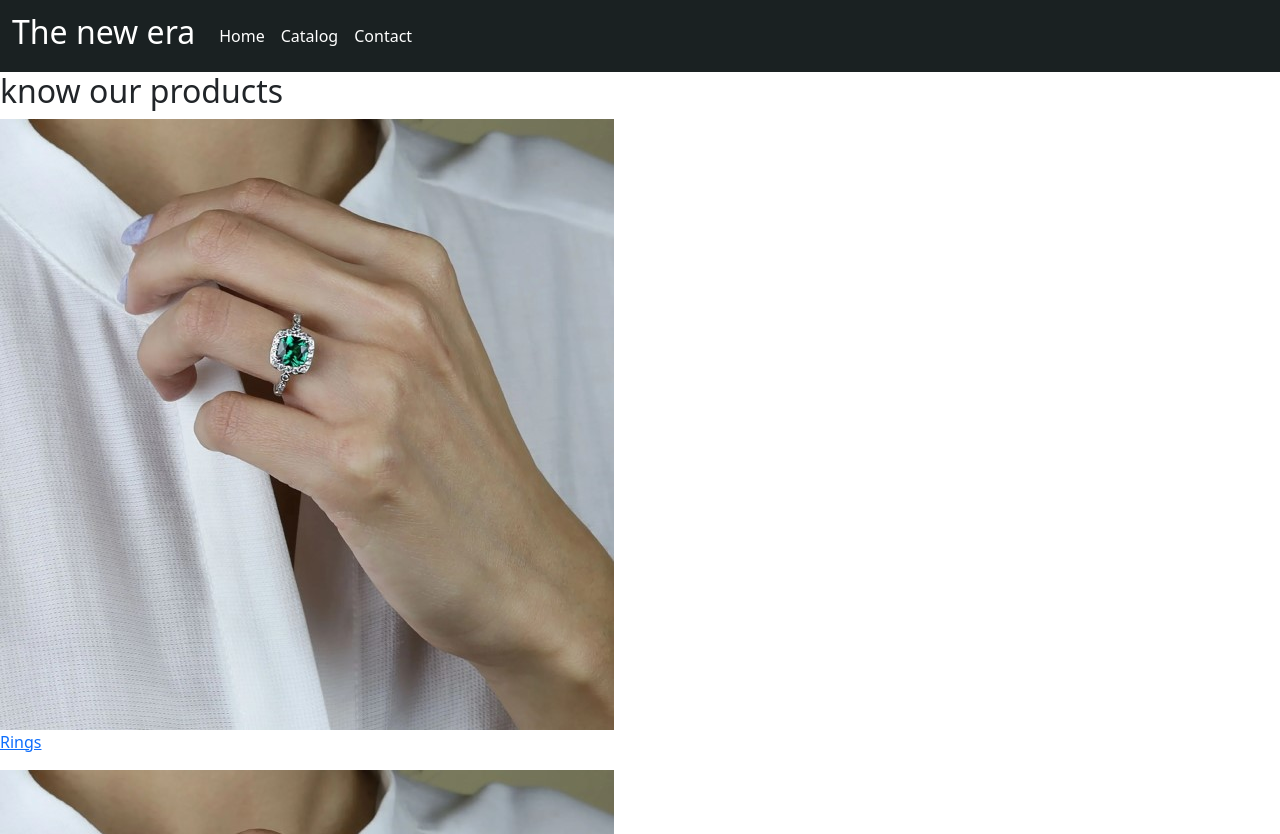
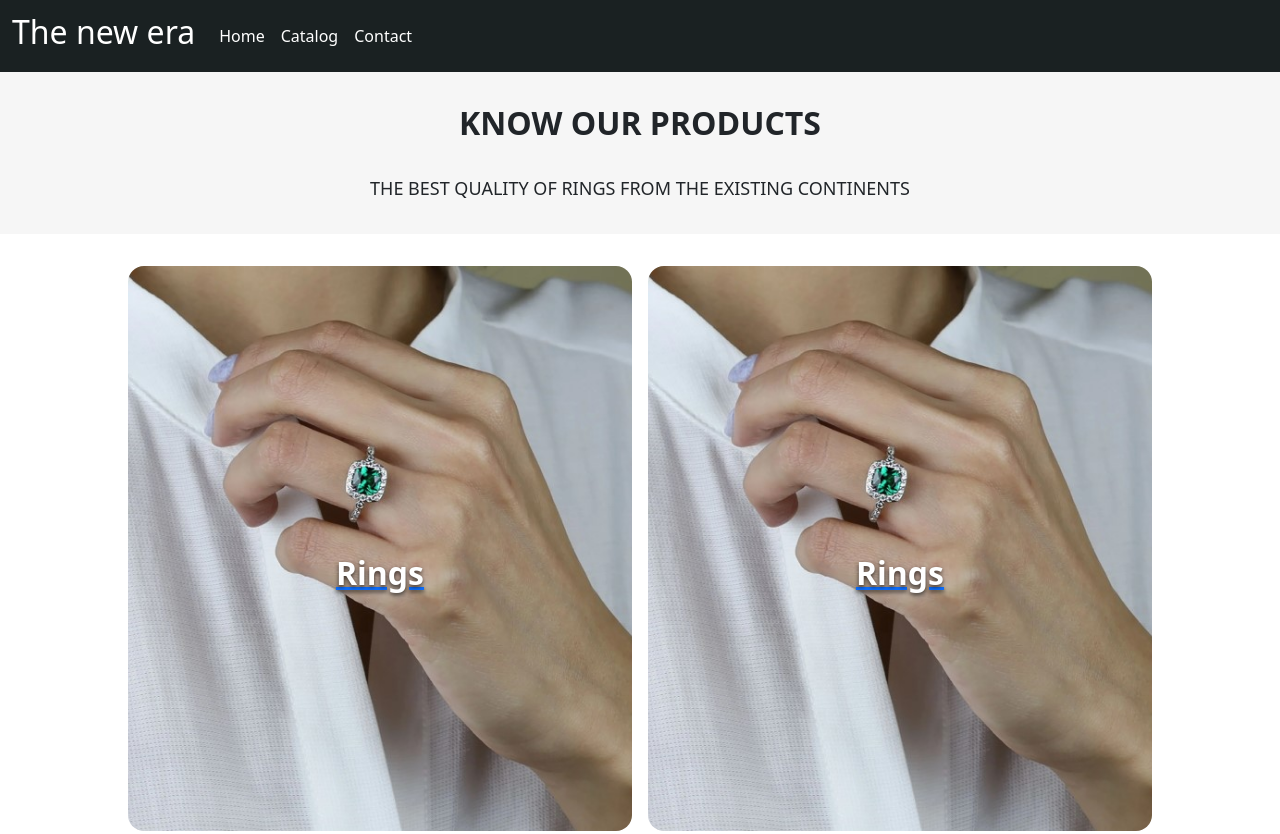
Before and after one commit to IvanGamezAlvarez/The-New-Era, a website: page pages/catalog.html in a window 1280 px wide. Shown: the top 834 px of the page. Drawn offline with nearby package versions, Linux system fonts and the light colour scheme; a web font is replaced by a local one.

Commit message:
adding adding

```diff
--- a/pages/catalog.html
+++ b/pages/catalog.html
@@ -35,41 +35,81 @@
     </nav>
 
     <main>
-        <h2>know our products</h2>
-        <div class="catalog-Index">
+        <h2 class="catalog-title">know our products</h2>
+        <p class="catalog-description"> The best quality of rings from the existing continents</p>
+        <div class="catalog-index">
+            <div class="catalog-card">
                 <a href="#">
+
+
                     <img src="../img/anillo-1.jpg" alt="">
                     <p>Rings</p>
+
                 </a>
-            <a href="#">
+            </div>
+            <div class="catalog-card">
+                <a href="#" >
+
+
                     <img src="../img/anillo-1.jpg" alt="">
                     <p>Rings</p>
+
                 </a>
-            <a href="#">
+            </div>
+            <div class="catalog-card">
+                <a href="#" >
+
+
                     <img src="../img/anillo-1.jpg" alt="">
                     <p>Rings</p>
+
                 </a>
-            <a href="#">
+            </div>
+            <div class="catalog-card">
+                <a href="#" >
+
+
                     <img src="../img/anillo-1.jpg" alt="">
                     <p>Rings</p>
+
                 </a>
-            <a href="#">
+            </div>
+            <div class="catalog-card">
+                <a href="#" >
+
+
                     <img src="../img/anillo-1.jpg" alt="">
                     <p>Rings</p>
+
                 </a>
-            <a href="#">
+            </div>
+            <div class="catalog-card">
+                <a href="#" >
+
+
                     <img src="../img/anillo-1.jpg" alt="">
                     <p>Rings</p>
+
                 </a>
-            <a href="#">
+            </div>
+            <div class="catalog-card">
+                <a href="#" >
+
+
                     <img src="../img/anillo-1.jpg" alt="">
                     <p>Rings</p>
+
                 </a>
-            <a href="#">
+            </div>
+            <div class="catalog-card">
+                <a href="#" >
+
+
                     <img src="../img/anillo-1.jpg" alt="">
                     <p>Rings</p>
+
                 </a>
-
+            </div>
 
         </div>
 
--- a/scss/base/_queries.scss
+++ b/scss/base/_queries.scss
@@ -43,16 +43,26 @@
     }
 
     .products-main{
-        height: 90rem;
+        height: 100rem;
         grid-template-columns: repeat(1, 1fr);
     }
     .info{
+        margin-top: 0rem;
+        padding-top: 0rem;
         .size {
             height: 10rem;
             flex-direction: column;
             }
         }
+
         a{
             margin-bottom: 1rem;
         }
+        .catalog-index{
+
+            grid-template-columns: repeat(1, 1fr);
+
+            gap: 2rem;
+        }
+
 }
--- a/scss/base/_variables.scss
+++ b/scss/base/_variables.scss
@@ -1 +1,2 @@
 $Main-Color: rgb(26, 33, 34) !important;
+$Secondary-Color : rgb(246, 246, 246);
--- /dev/null
+++ b/scss/layout/_catalog.scss
@@ -0,0 +1,64 @@
+@use '../base/_variables.scss' as variables;
+
+main{
+    margin-bottom: 2rem;
+}
+.catalog-title{
+    padding: 2rem;
+    font-weight: 700;
+    text-transform: uppercase;
+    text-align: center;
+    background-color: variables.$Secondary-Color;
+    margin: 0;
+
+}
+.catalog-description{
+    font-size: large;
+    font-weight: 500;
+    text-transform: uppercase;
+    text-align: center;
+    margin: 0;
+    background-color: variables.$Secondary-Color;
+    padding-bottom: 2rem;
+    margin-bottom: 2rem;
+
+}
+.catalog-index{
+    margin-top: 2rem;
+
+    width: 80%;
+    margin: auto;
+    display: grid;
+    grid-template-columns: repeat(2, 1fr);
+    justify-content: center;
+    gap: 1rem;
+    .catalog-card{
+
+
+        p{
+            text-decoration: none;
+            position: relative;
+            bottom: 50%;
+            text-align: center;
+            color: white;
+            font-size: 2rem;
+            font-weight: 700;
+            text-shadow: 0 2px 4px rgba(0, 0, 0, 0.7);
+
+
+        }
+        img{
+
+            border-radius: 1rem;
+            display: inline;
+            object-fit: cover;
+            overflow: hidden;
+            width: 100%;
+            height: 100%;
+            &:hover{
+
+            }
+        }
+
+    }
+}
--- a/scss/layout/_index.scss
+++ b/scss/layout/_index.scss
@@ -6,3 +6,4 @@
 @forward 'highlight';
 @forward 'product-menu';
 @forward 'main-products';
+@forward 'catalog';
--- a/scss/layout/_main-products.scss
+++ b/scss/layout/_main-products.scss
@@ -1,22 +1,25 @@
 .products-main {
     background-color: rgb(227, 227, 227);
     display: grid;
-    grid-template-columns: 50% 50%;
+    grid-template-columns: 60% 40%;
     height: 50rem;
+    align-items: center;
 
     .image {
 
-        object-fit: cover;
-        height: 100%;
-        width: 100%;
-        overflow: hidden;
 
 
         img {
+
+
             border-radius: 2rem;
             padding: 2rem;
-            height: 100%;
+            height: 50rem;
             width: 100%;
+
+
+            object-fit:contain;
+            overflow: hidden;
         }
 
     }
```
Also changed, not shown: scss/layout/_header.scss (+0 -12 lines), css/estilos.css, 1 other file. Lines whose indentation alone changed are shown as unchanged.
